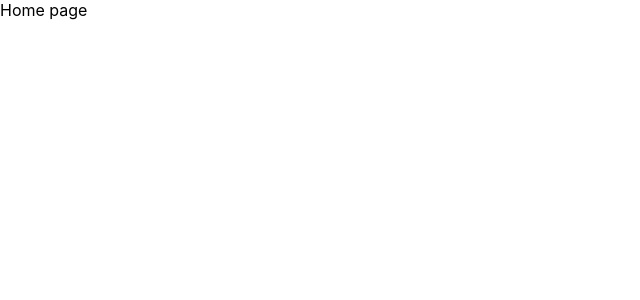
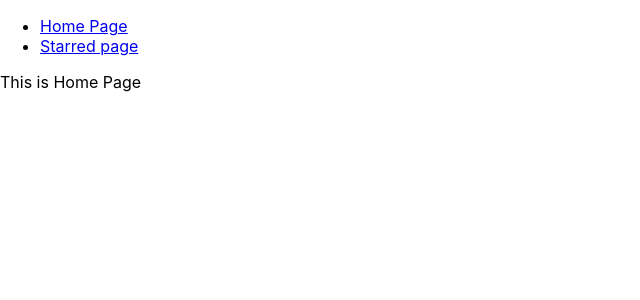
Before and after one commit to sivasubramanian11/Box-office-app, a React (Create React App) app: page / in a window 1280 px wide. Shown: the top 300 px of the page, without its empty margins (0-640 px from the left). Built offline with nearby package versions, Linux system fonts and the light colour scheme.

Commit message:
created pages components

```diff
--- a/src/App.js
+++ b/src/App.js
@@ -1,19 +1,25 @@
 import React from 'react';
 import { Switch, Route } from 'react-router-dom';
+import Nav from './components/Nav.jsx'
+import Home from './pages/Home.jsx';
+import Starred from './pages/starred.jsx';
 
 function App() {
   return (
+    <div>
+      <Nav />
     <Switch>
       <Route exact path="/">
-        Home page
+        <Home />
       </Route>
       <Route exact path="/starred">
-        Starred Page
+       <Starred/>
       </Route>
       <Route >
         Page Not found. OOPS!!
       </Route>
     </Switch>
+    </div>
 
   );
 }
--- /dev/null
+++ b/src/components/Nav.jsx
@@ -0,0 +1,23 @@
+import React from 'react';
+import { Link } from 'react-router-dom';
+
+const LINKS =[
+    {to:'/' , text:'Home Page'},
+    {to:'/starred', text:'Starred page'}
+]
+
+const Nav = () => {
+  return (
+    <div>
+     <ul>
+       {LINKS.map(item=>(
+        <li key={item.to}>
+            <Link to={item.to}>{item.text}</Link>
+        </li>
+       ))}
+     </ul>
+    </div>
+  )
+}
+
+export default Nav
--- a/src/index.js
+++ b/src/index.js
@@ -10,7 +10,7 @@
 root.render(
   <BrowserRouter> <App /> </BrowserRouter>
 );
-// npm install react-router-dom@5.2.0 react-router@5.2.0
+
 
 // If you want your app to work offline and load faster, you can change
 // unregister() to register() below. Note this comes with some pitfalls.
--- /dev/null
+++ b/src/pages/Home.jsx
@@ -0,0 +1,9 @@
+import React from 'react'
+
+const Home = () => {
+  return (
+    <div>This is Home Page</div>
+  )
+}
+
+export default Home
--- /dev/null
+++ b/src/pages/starred.jsx
@@ -0,0 +1,9 @@
+import React from 'react'
+
+const Starred = () => {
+  return (
+    <div> This is starred page</div>
+  )
+}
+
+export default Starred
```
